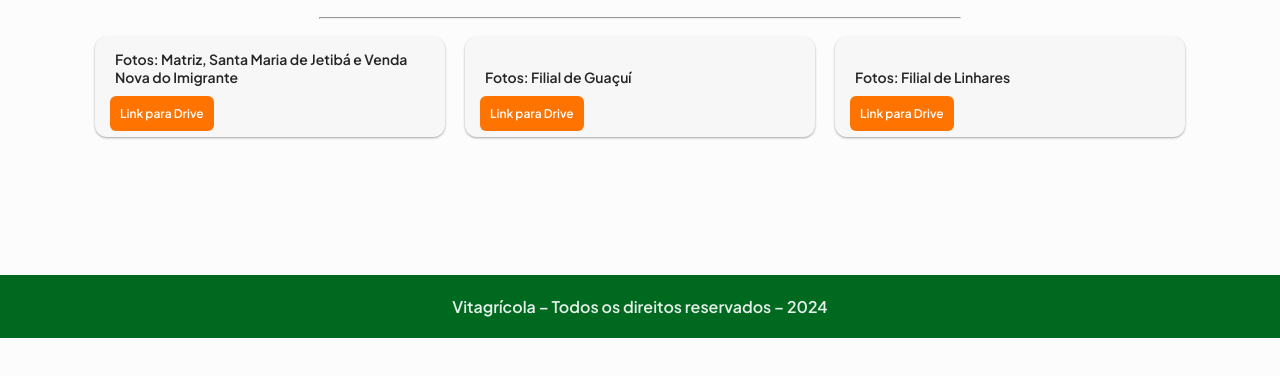
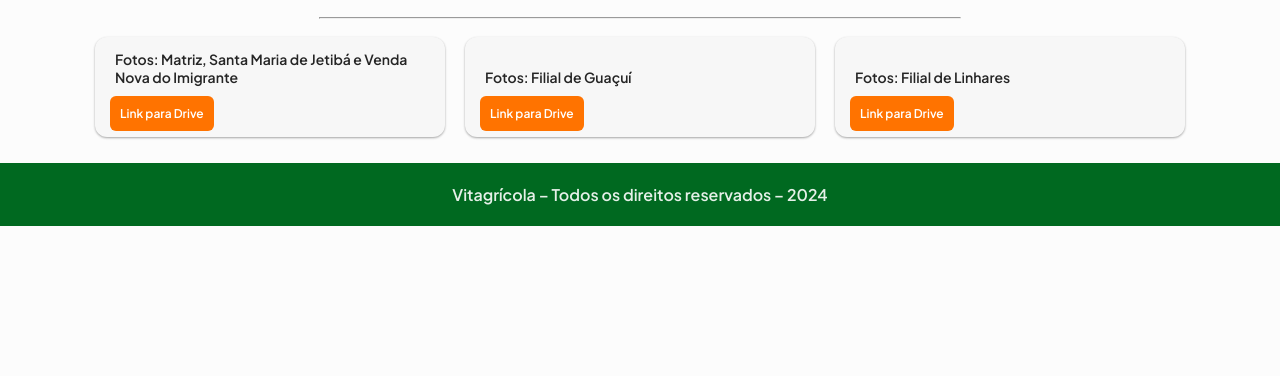
Before and after one commit to vbaaqmoisoixx/Fotos-Vitagr-cola, a plain HTML site: page index.html in a window 1280 px wide. Shown: the part 220-596 px from the top of the page. Drawn offline with Linux system fonts and the light colour scheme.

Commit message:
Update style.css

```diff
--- a/styles/style.css
+++ b/styles/style.css
@@ -49,7 +49,7 @@ h1, a {
     background-color: #006920;
     color: #ffffffe5;
     padding: 5px;
-    margin-top: 8rem;
+    margin-top: 1rem;
     display: flex;
     flex-direction: column;
 }
```
